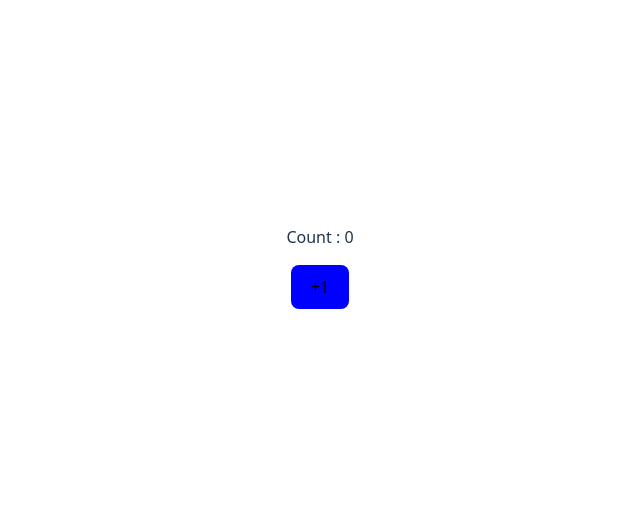
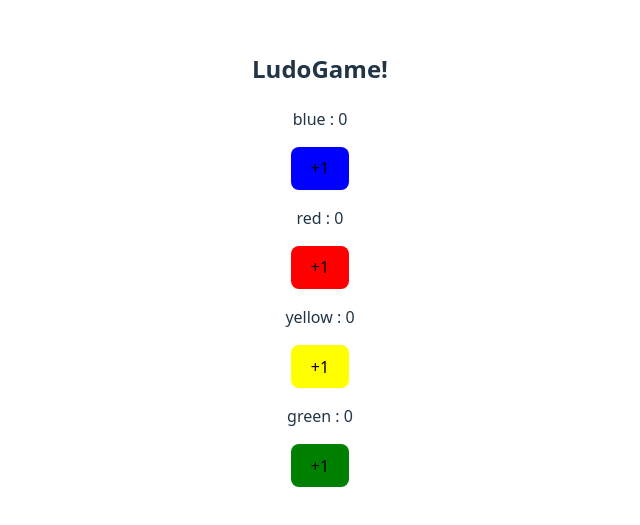
Before and after one commit to NishaGadave1/ReactjsProjects, a React (Vite) app in the folder code1/: page / in a window 1280 px wide. Shown: the part 141-666 px from the top of the page, without its empty margins (320-960 px from the left). Built offline with nearby package versions, Linux system fonts and the light colour scheme.

Commit message:
Ludogame added

```diff
--- a/code1/src/App.jsx
+++ b/code1/src/App.jsx
@@ -1,11 +1,11 @@
 
 import './App.css'
-import Counter from '../Counter'
+import Ludogame from './Ludogame'
 function App() {
 
   return (
     <>
-      <Counter/>
+      <Ludogame/>
     </>
   )
 }
--- /dev/null
+++ b/code1/src/Ludogame.jsx
@@ -0,0 +1,55 @@
+import { useState } from "react"
+
+export default function Ludogame()
+{
+    let[move , setMove] = useState({blue:0 , red:0, yellow:0, green:0});
+
+    let incrBlue = () =>
+    {
+      move.blue += 1;
+      console.log(`blue : ${move.blue}`)
+      setMove((currMove) => {
+        return {...currMove};
+      })
+    }
+
+    let incrRed = () =>
+    {
+      move.red += 1;
+      console.log(`red : ${move.red}`)
+      setMove((currMove) => {
+        return {...currMove};
+      })
+    }
+
+    let incrYellow = () =>
+    {
+      move.yellow += 1;
+      console.log(`yellow : ${move.yellow}`)
+      setMove((currMove) => {
+        return {...currMove};
+      })
+    }
+
+    let incrGreen = () =>
+    {
+      move.green += 1;
+      console.log(`green : ${move.green}`)
+      setMove((currMove) => {
+        return {...currMove};
+      })
+    }
+    return(
+        <>
+        <h2> LudoGame! </h2>
+        <p> blue : {move.blue}</p>
+        <button style={{backgroundColor : "blue"}} onClick={incrBlue}> +1 </button>
+        <p> red : {move.red}</p>
+        <button style={{backgroundColor : "red"}} onClick={incrRed}> +1 </button>
+        <p> yellow : {move.yellow}</p>
+        <button style={{backgroundColor : "yellow"}} onClick={incrYellow}> +1 </button>
+        <p> green : {move.green}</p>
+        <button style={{backgroundColor : "green"}} onClick={incrGreen}> +1 </button>
+        </>
+    )
+}
```
